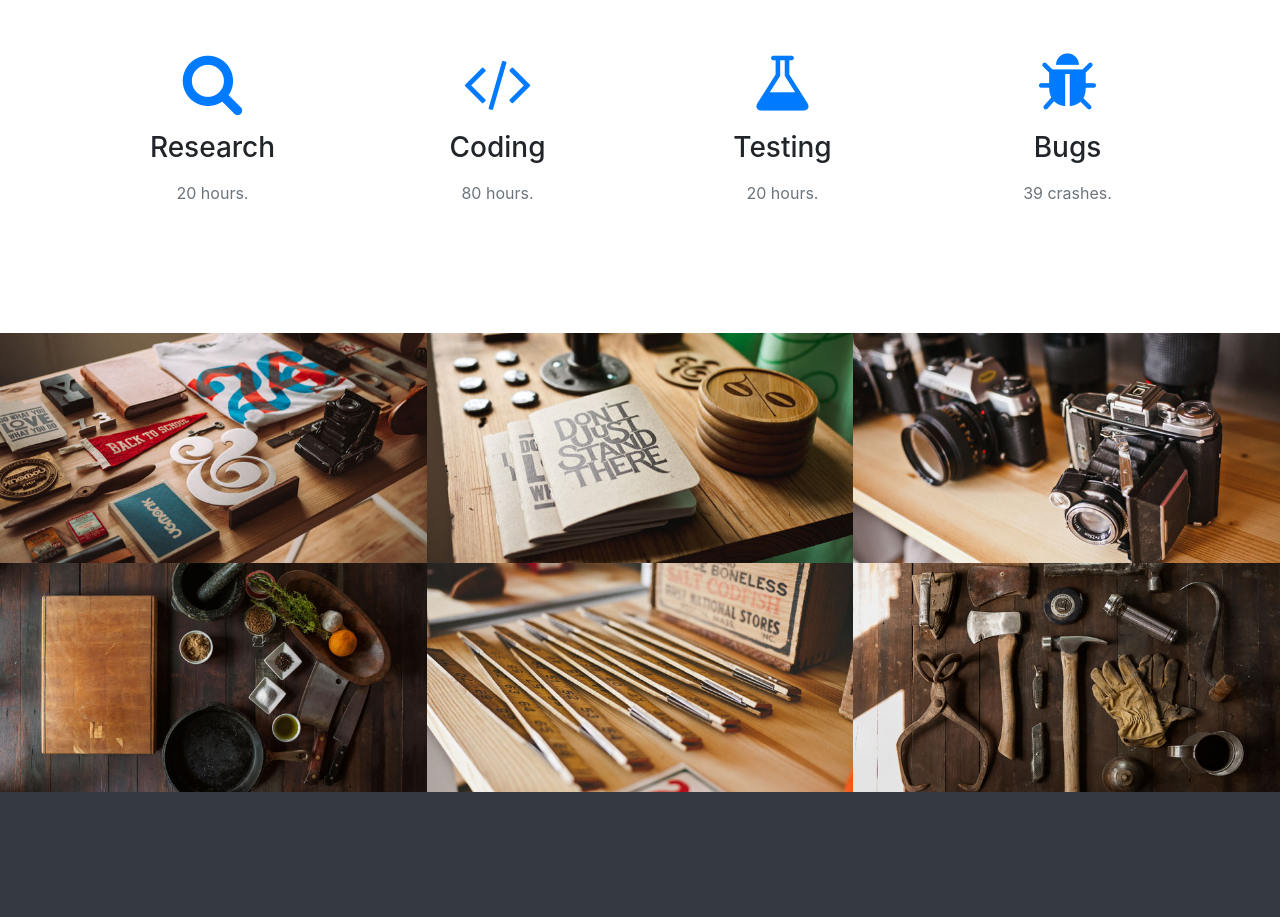
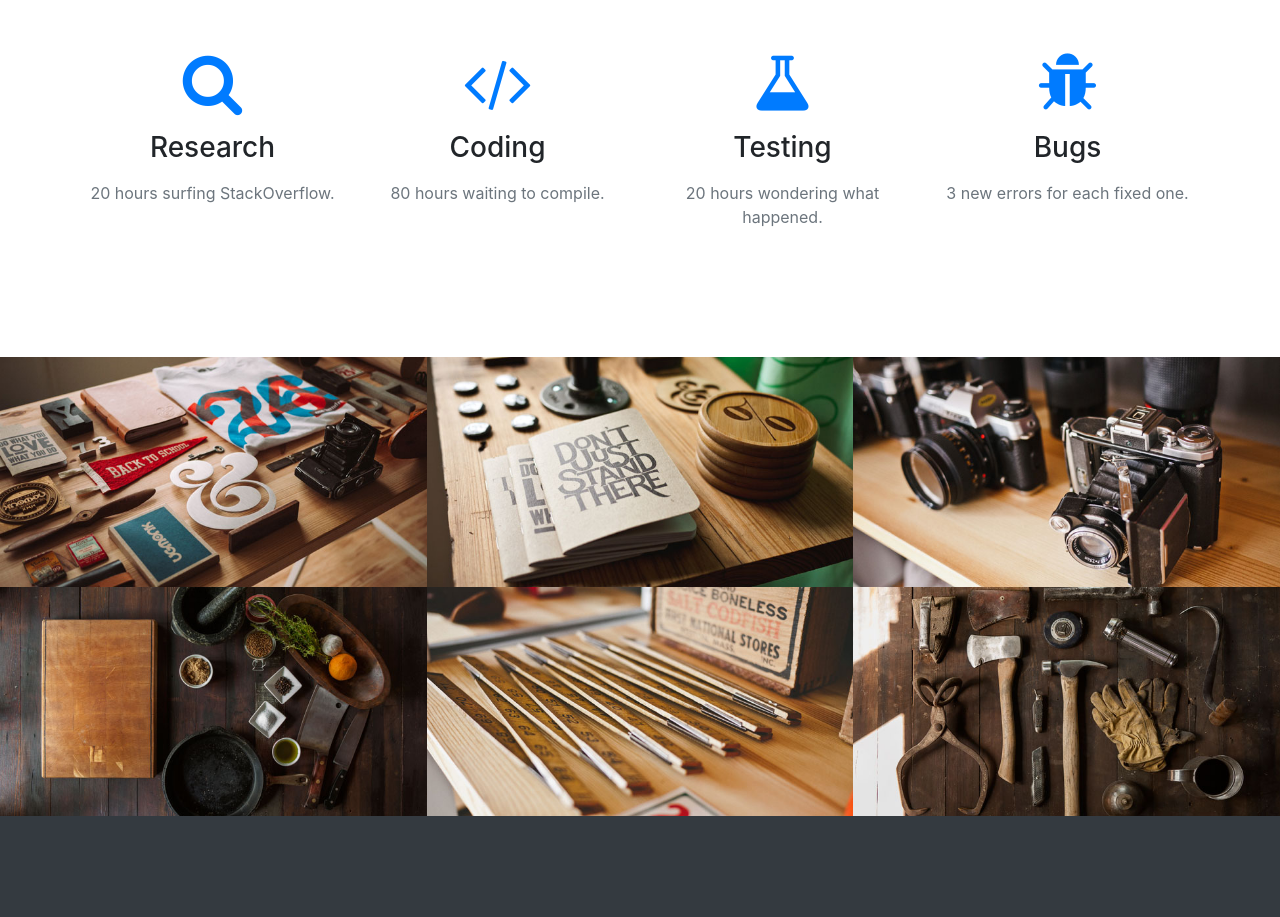
Before and after one commit to Nitre19/vac, a website with bundled scripts: page index.html in a window 1280 px wide. Shown: the part 2216-3133 px from the top of the page. Built offline with nearby package versions, Linux system fonts and the light colour scheme.

Commit message:
Update index.html

```diff
--- a/index.html
+++ b/index.html
@@ -141,28 +141,28 @@
             <div class="service-box mt-5 mx-auto">
               <i class="fa fa-4x fa-search text-primary mb-3 sr-icons"></i>
               <h3 class="mb-3">Research</h3>
-              <p class="text-muted mb-0">20 hours.</p>
+              <p class="text-muted mb-0">20 hours surfing StackOverflow.</p>
             </div>
           </div>
           <div class="col-lg-3 col-md-6 text-center">
             <div class="service-box mt-5 mx-auto">
               <i class="fa fa-4x fa-code text-primary mb-3 sr-icons"></i>
               <h3 class="mb-3">Coding</h3>
-              <p class="text-muted mb-0">80 hours.</p>
+              <p class="text-muted mb-0">80 hours waiting to compile.</p>
             </div>
           </div>
           <div class="col-lg-3 col-md-6 text-center">
             <div class="service-box mt-5 mx-auto">
               <i class="fa fa-4x fa-flask text-primary mb-3 sr-icons"></i>
               <h3 class="mb-3">Testing</h3>
-              <p class="text-muted mb-0">20 hours.</p>
+              <p class="text-muted mb-0">20 hours wondering what happened.</p>
             </div>
           </div>
           <div class="col-lg-3 col-md-6 text-center">
             <div class="service-box mt-5 mx-auto">
               <i class="fa fa-4x fa-bug text-primary mb-3 sr-icons"></i>
               <h3 class="mb-3">Bugs</h3>
-              <p class="text-muted mb-0">39 crashes.</p>
+              <p class="text-muted mb-0">3 new errors for each fixed one.</p>
             </div>
           </div>
         </div>
```
